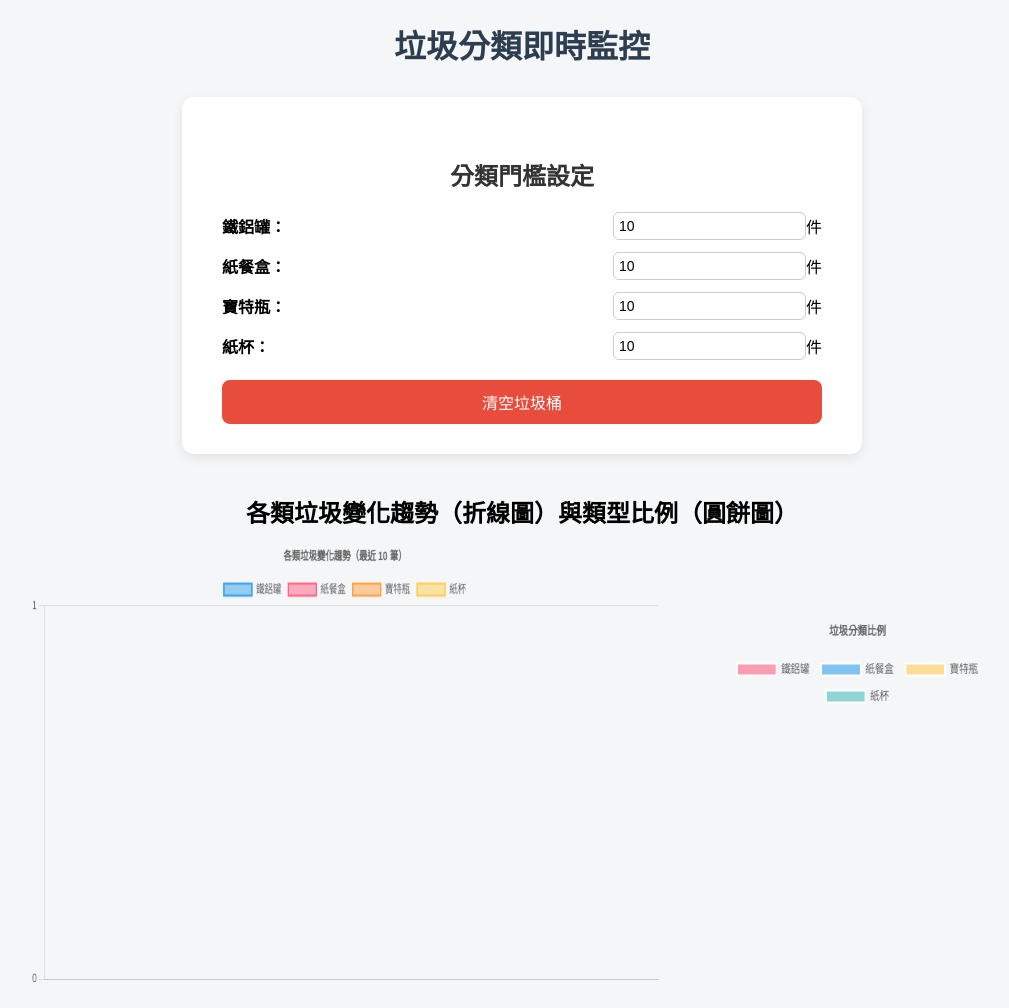
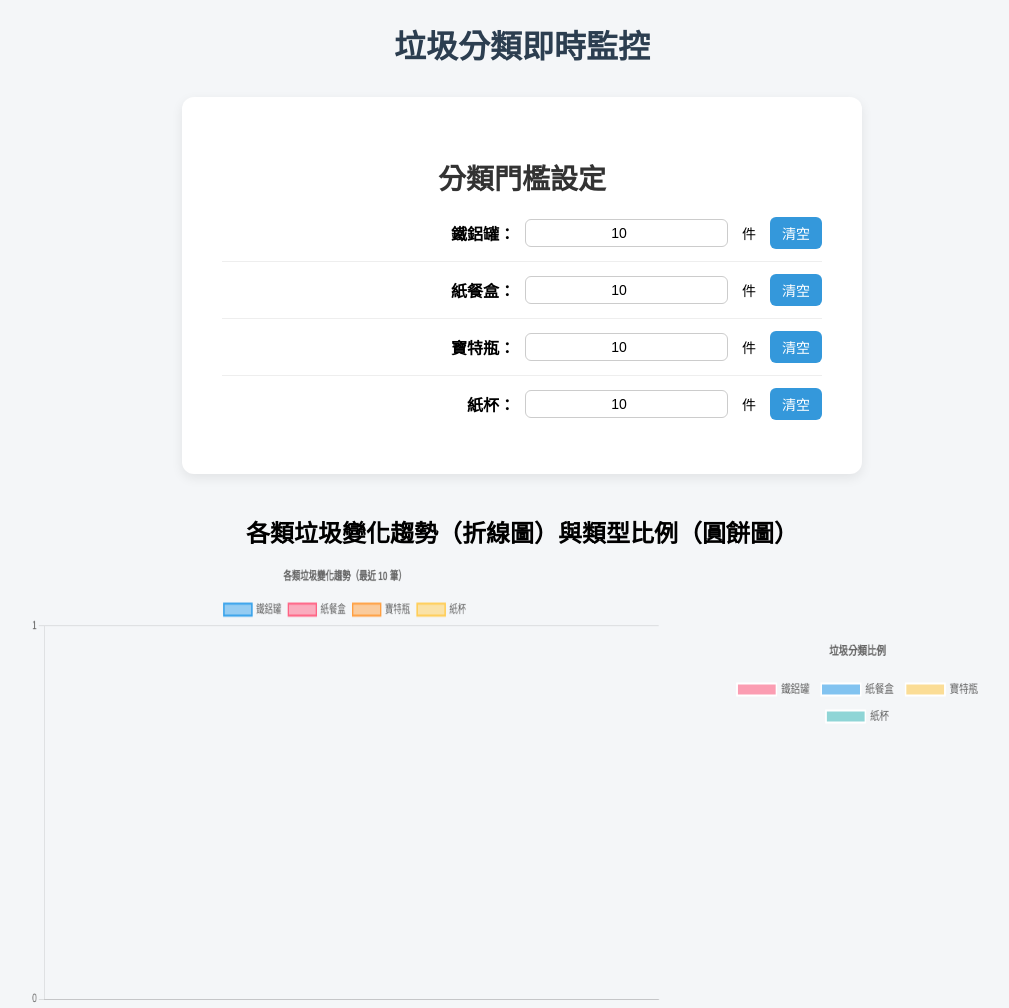
Before and after one commit to mengbei0116/AIOT_final_project, a Flask app: page / in a window 1280 px wide. Shown: the top 1008 px of the page, without its empty margins (118-1127 px from the left). Before the commit the page ends 983 px from the top, so only its background shows below. Run offline with Flask 3, Linux system fonts and the light colour scheme.

Commit message:
更新網頁清空功能

```diff
--- a/server.py
+++ b/server.py
@@ -3,46 +3,37 @@ import cv2
 import datetime
 import os
 import torch
-import torch.nn as nn
-import torch.optim as optim
-from torch.utils.data import DataLoader, Dataset
+import torch.nn.functional as F
 from torchvision import transforms
 from PIL import Image
-import matplotlib.pyplot as plt
 import random
 from torchvision.transforms.functional import to_pil_image
 from collections import defaultdict
 
-# 紀錄垃圾類別累積數量
+# 初始化
+app = Flask(__name__)
 category_counts = defaultdict(int)
-history_log = defaultdict(list)  # 時間序列資料
+history_log = defaultdict(list)
 
-# 建立反標準化的 transform（ImageNet mean/std）
+class_names = ['aluminum_soda_cans', 'cardboard_boxes', 'paper_cups', 'plastic_water_bottles']
+class_mapping = {
+    0: "鐵鋁罐",
+    1: "紙餐盒",
+    2: "寶特瓶",
+    3: "紙杯"
+}
+
+# 反標準化
 unnormalize = transforms.Normalize(
     mean=[-m/s for m, s in zip([0.485, 0.456, 0.406], [0.229, 0.224, 0.225])],
     std=[1/s for s in [0.229, 0.224, 0.225]]
 )
 
-# 儲存處理過的圖片
 def save_tensor_as_image(tensor, filename):
-    img = unnormalize(tensor.squeeze(0)).clamp(0, 1)  # 去 batch 維 + 限定 0~1
+    img = unnormalize(tensor.squeeze(0)).clamp(0, 1)
     img_pil = to_pil_image(img)
     os.makedirs('rotated_image', exist_ok=True)
     img_pil.save(os.path.join('rotated_image', filename))
-
-def rotate_and_pad_dynamic(image, angle, background_color=(255, 255, 255), min_size=400):
-    rotated = image.rotate(angle, expand=True, fillcolor=background_color)
-    side = max(min_size, rotated.width, rotated.height)
-    background = Image.new("RGB", (side, side), background_color)
-    paste_x = (side - rotated.width) // 2
-    paste_y = (side - rotated.height) // 2
-    background.paste(rotated, (paste_x, paste_y))
-    return background
-
-app = Flask(__name__)
-
-os.makedirs('captured_images', exist_ok=True)
-dir_name = os.path.join(os.getcwd(), 'captured_images')
 
 @app.route('/capture', methods=['GET'])
 def capture_image():
@@ -52,50 +43,45 @@ def capture_image():
     if ret:
         timestamp = datetime.datetime.now().strftime("%Y%m%d_%H%M%S")
         filename = f'photo_{timestamp}.jpg'
-        cv2.imwrite(os.path.join(dir_name, filename), frame)
-        # 設定測試圖片資料夾
         test_image_dir = 'captured_images/'
+        os.makedirs(test_image_dir, exist_ok=True)
+        image_path = os.path.join(test_image_dir, filename)
+        cv2.imwrite(image_path, frame)
 
         transform = transforms.Compose([
-            #transforms.Lambda(lambda img: rotate_and_pad_dynamic(img, angle=random.randint(-30, 30))),
             transforms.Resize((224, 224)),
             transforms.ToTensor(),
             transforms.Normalize([0.485, 0.456, 0.406], [0.229, 0.224, 0.225])
         ])
 
         testmodel = torch.load('waste_classification_model_resnet.pth')
-        testmodel.eval()
-        testmodel.to(device)
-        class_names = ['aluminum_soda_cans', 'cardboard_boxes', 'paper_cups', 'plastic_water_bottles']
+        testmodel.eval().to(device)
 
-        for filename in os.listdir(test_image_dir):
-            if filename.lower().endswith(('.jpg', '.png', '.jpeg')):
-                image_path = os.path.join(test_image_dir, filename)
-                image = Image.open(image_path).convert('RGB')
-                input_tensor = transform(image).unsqueeze(0)  # 增加 batch dimension
-                input_tensor = input_tensor.to(device)
-                save_tensor_as_image(input_tensor, filename)  # 儲存處理過的圖片
+        image = Image.open(image_path).convert('RGB')
+        input_tensor = transform(image).unsqueeze(0).to(device)
+        save_tensor_as_image(input_tensor, filename)
 
-                with torch.no_grad():
-                    output = testmodel(input_tensor)
-                    probabilities = torch.nn.functional.softmax(output, dim=1)
-                    print(probabilities)
-                    predicted_class = class_names[output.argmax(1).item()]
-                class_num = 0
-                if predicted_class.startswith('aluminum_') or predicted_class.startswith('steel'):
-                    print(f"{filename} → 預測為: 鐵鋁罐")
-                    class_num = 0
-                elif predicted_class.startswith('paper_meal'):
-                    print(f"{filename} → 預測為: 紙餐盒")
-                    class_num = 1
-                elif predicted_class.startswith('plastic'):
-                    print(f"{filename} → 預測為: 寶特瓶")
-                    class_num = 2
-                elif predicted_class.startswith('paper_c'):
-                    print(f"{filename} → 預測為: 紙杯")
-                    class_num = 3
-        category_counts[class_num] += 1
-        history_log[class_num].append(category_counts[class_num])
+        with torch.no_grad():
+            output = testmodel(input_tensor)
+            probabilities = F.softmax(output, dim=1)
+            predicted_idx = output.argmax(1).item()
+            predicted_class = class_names[predicted_idx]
+
+        # 類別對應
+        if predicted_class.startswith('aluminum_') or predicted_class.startswith('steel'):
+            class_num = 0
+        elif predicted_class.startswith('paper_meal'):
+            class_num = 1
+        elif predicted_class.startswith('plastic'):
+            class_num = 2
+        elif predicted_class.startswith('paper_c'):
+            class_num = 3
+        else:
+            class_num = -1  # 意外類別
+
+        if class_num >= 0:
+            category_counts[class_num] += 1
+            history_log[class_num].append(category_counts[class_num])
 
         return f"{class_num}", 200
     else:
@@ -104,16 +90,18 @@ def capture_image():
 @app.route('/status')
 def get_status():
     return jsonify({
-        "counts": dict(category_counts),   # 轉成普通 dict
+        "counts": dict(category_counts),
         "history": dict(history_log)
     })
 
-@app.route('/reset', methods=['POST'])
-def reset_counts():
-    global category_counts, history_log
-    category_counts = defaultdict(int)
-    history_log = defaultdict(list)
-    return jsonify({"message": "Counts reset successfully."})
+@app.route('/reset/<int:class_id>', methods=['POST'])
+def reset_class_count(class_id):
+    if class_id in category_counts:
+        category_counts[class_id] = 0
+        history_log[class_id] = []
+        return jsonify({"message": f"Class {class_mapping[class_id]} reset successfully."}), 200
+    else:
+        return jsonify({"error": "Invalid class ID."}), 400
 
 @app.route('/')
 def dashboard():
--- a/templates/web.html
+++ b/templates/web.html
@@ -25,13 +25,14 @@
         padding: 30px 40px;
         max-width: 600px;
         margin: 0 auto 40px auto;
-        text-align: left;
+        text-align: center;
       }
 
       .card h2 {
-        text-align: center;
         color: #333;
         margin-bottom: 20px;
+        font-size: 28px;
+        font-weight: bold;
       }
 
       .threshold-group {
@@ -39,20 +40,51 @@
         justify-content: space-between;
         align-items: center;
         margin: 12px 0;
+        padding-bottom: 12px;
+        border-bottom: 1px solid #eee;
+        gap: 10px;
+      }
+
+      .threshold-group:last-child {
+        border-bottom: none;
       }
 
       .threshold-group label {
         flex: 1;
         font-weight: bold;
         font-size: 16px;
+        text-align: right;
       }
 
       .threshold-group input {
         flex: 0 0 80px;
-        padding: 5px;
+        text-align: center;
+        padding: 5px 10px;
         font-size: 14px;
         border: 1px solid #ccc;
         border-radius: 6px;
+        outline: none;
+      }
+
+      .threshold-group span {
+        margin-left: 4px;
+        margin-right: 4px;
+        font-size: 14px;
+      }
+
+      .resetButton {
+        padding: 6px 12px;
+        font-size: 14px;
+        background-color: #3498db;
+        color: white;
+        border: none;
+        border-radius: 6px;
+        cursor: pointer;
+        transition: background-color 0.3s ease;
+      }
+
+      .resetButton:hover {
+        background-color: #2980b9;
       }
 
       .chart-row {
@@ -87,24 +119,6 @@
         color: red;
         margin-top: 20px;
       }
-
-      /* 新增的清空按鈕樣式 */
-      #resetButton {
-        padding: 10px 20px;
-        font-size: 16px;
-        background-color: #e74c3c;
-        color: white;
-        border: none;
-        border-radius: 8px;
-        cursor: pointer;
-        margin-top: 20px;
-        display: block;
-        width: 100%;
-      }
-
-      #resetButton:hover {
-        background-color: #c0392b;
-      }
     </style>
   </head>
   <body>
@@ -114,23 +128,28 @@
       <h2>分類門檻設定</h2>
       <div class="threshold-group">
         <label for="threshold-0">鐵鋁罐：</label>
-        <input type="number" id="threshold-0" value="10" min="0" /> 件
+        <input type="number" id="threshold-0" value="10" min="0" />
+        <span>件</span>
+        <button class="resetButton" data-class="0">清空</button>
       </div>
       <div class="threshold-group">
         <label for="threshold-1">紙餐盒：</label>
-        <input type="number" id="threshold-1" value="10" min="0" /> 件
+        <input type="number" id="threshold-1" value="10" min="0" />
+        <span>件</span>
+        <button class="resetButton" data-class="1">清空</button>
       </div>
       <div class="threshold-group">
         <label for="threshold-2">寶特瓶：</label>
-        <input type="number" id="threshold-2" value="10" min="0" /> 件
+        <input type="number" id="threshold-2" value="10" min="0" />
+        <span>件</span>
+        <button class="resetButton" data-class="2">清空</button>
       </div>
       <div class="threshold-group">
         <label for="threshold-3">紙杯：</label>
-        <input type="number" id="threshold-3" value="10" min="0" /> 件
+        <input type="number" id="threshold-3" value="10" min="0" />
+        <span>件</span>
+        <button class="resetButton" data-class="3">清空</button>
       </div>
-
-      <!-- 清空垃圾桶按鈕 -->
-      <button id="resetButton">清空垃圾桶</button>
     </div>
 
     <h2>各類垃圾變化趨勢（折線圖）與類型比例（圓餅圖）</h2>
@@ -281,17 +300,18 @@
         });
       }
 
-      document.getElementById("resetButton").addEventListener("click", async () => {
-        if (confirm("確定要清空垃圾桶的累積數量嗎？")) {
-          const res = await fetch("/reset", { method: "POST" });
+      document.querySelectorAll(".resetButton").forEach((button) => {
+        button.addEventListener("click", async (e) => {
+          const classIndex = e.target.getAttribute("data-class");
+          const className = classNames[classIndex];
+          if (confirm(`確定要清空「${className}」的累積數量嗎？`)) {
+            const res = await fetch(`/reset/${classIndex}`, { method: "POST" });
             if (res.ok) {
-            alert("垃圾桶已清空！");
-            // 重置前端資料
-            lastCounts = [0, 0, 0, 0];
-            historyLog = [[], [], [], []];
-            timeLabels = [];
+              alert(`「${className}」已清空！`);
+              lastCounts[classIndex] = 0;
+              historyLog[classIndex] = [];
               updateLineChart();
-            pieChart.data.datasets[0].data = [0, 0, 0, 0];
+              pieChart.data.datasets[0].data[classIndex] = 0;
               pieChart.update();
               document.getElementById("alert").innerText = "";
             } else {
@@ -299,6 +319,7 @@
             }
           }
         });
+      });
 
       initCharts();
       setInterval(fetchStatus, 5000);
```
Lines whose indentation alone changed are shown as unchanged.
